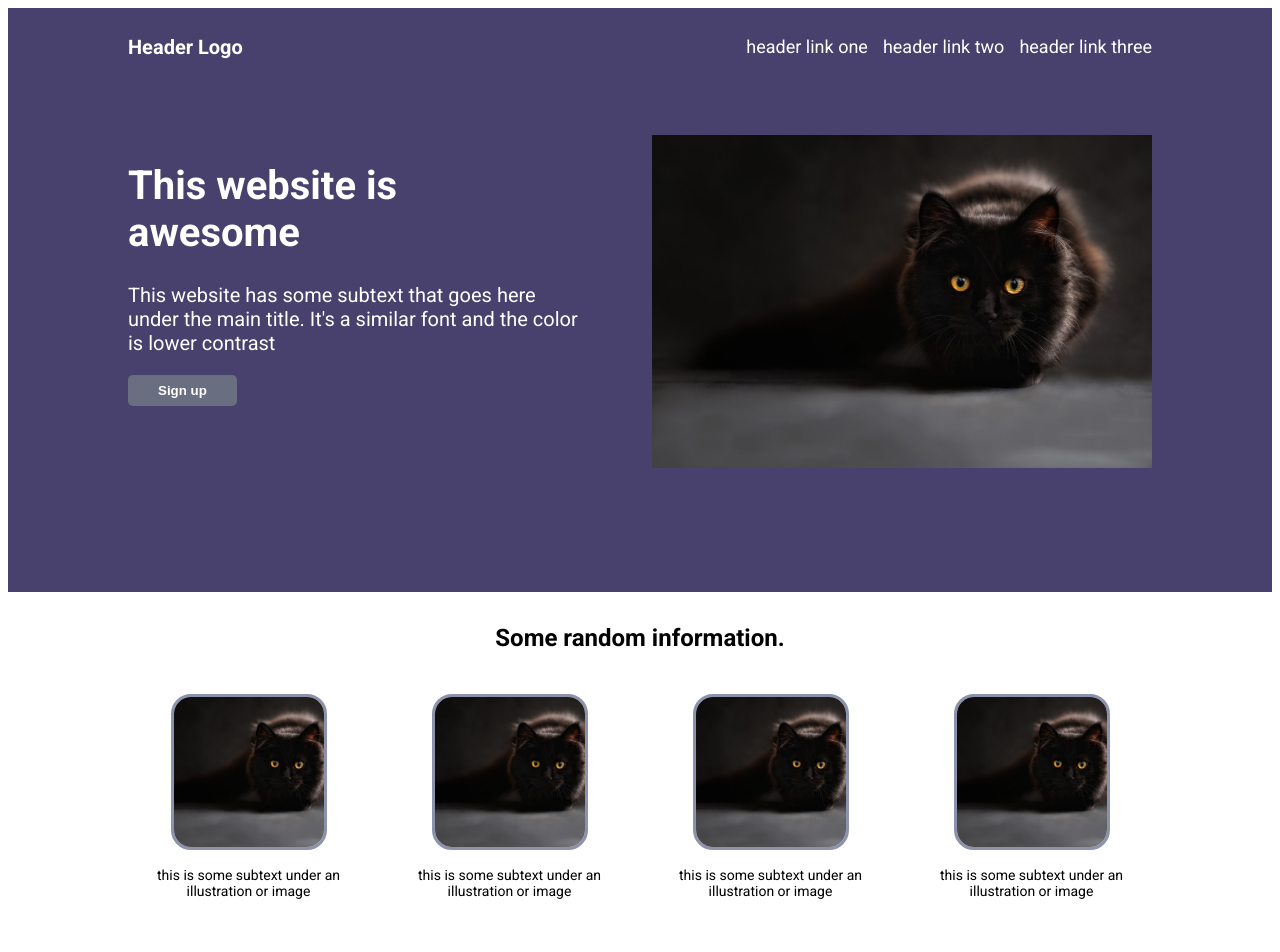
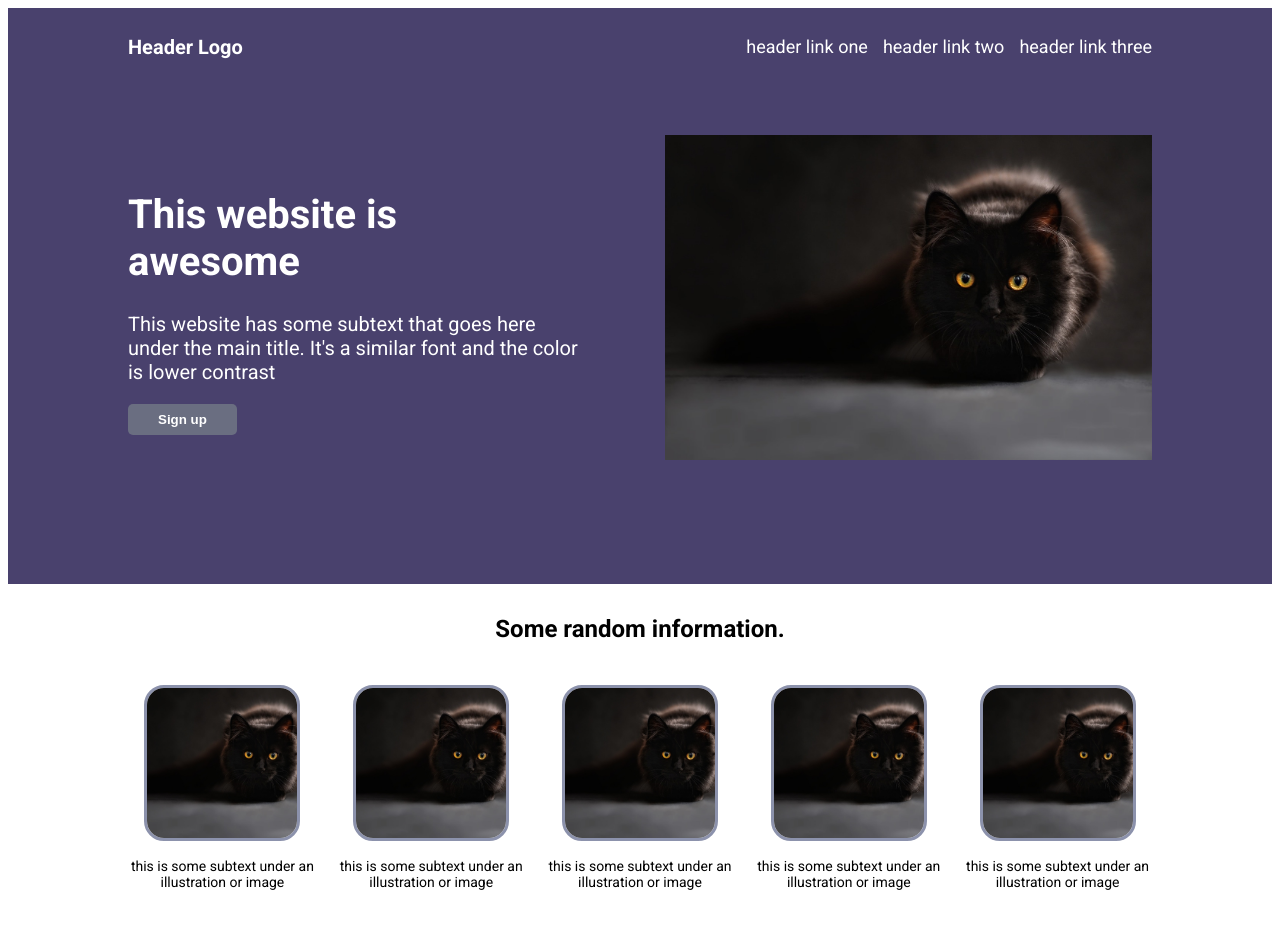
Before and after one commit to kurisumendoza/landing-page, a plain HTML site: page index.html in a window 1280 px wide. Shown: the top 952 px of the page. Drawn offline with Linux system fonts and the light colour scheme.

Commit message:
Edit index.html and styles.css

```diff
--- a/index.html
+++ b/index.html
@@ -54,6 +54,10 @@
           <img src="images/black-cat.jpg" alt="">
           <p>this is some subtext under an illustration or image</p>
         </div>
+        <div class="image-and-text">
+          <img src="images/black-cat.jpg" alt="">
+          <p>this is some subtext under an illustration or image</p>
+        </div>
     </div>
     <div class="middle-second-content">
       <p class="quote">
--- a/styles/styles.css
+++ b/styles/styles.css
@@ -7,8 +7,6 @@ body {
   flex-direction: column;
   justify-content: space-between;
 }
-
-/* header */
 
 .header {
   display: flex;
@@ -46,10 +44,12 @@ ul {
   padding-top: 50px;
   gap: 50px;
   flex-wrap: wrap;
+  align-items: center;
 }
 
 .top-content-left {
   flex-wrap: wrap;
+  flex: 1;
 }
 
 .top-content-left button {
@@ -72,9 +72,14 @@ ul {
   max-width: 450px;
 }
 
+.top-content-right {
+  flex: 1;
+}
+
 .top-content-right img {
   width: 100%;
   max-width: 500px;
+  min-width: 375px;
 }
 
 .title {
```
